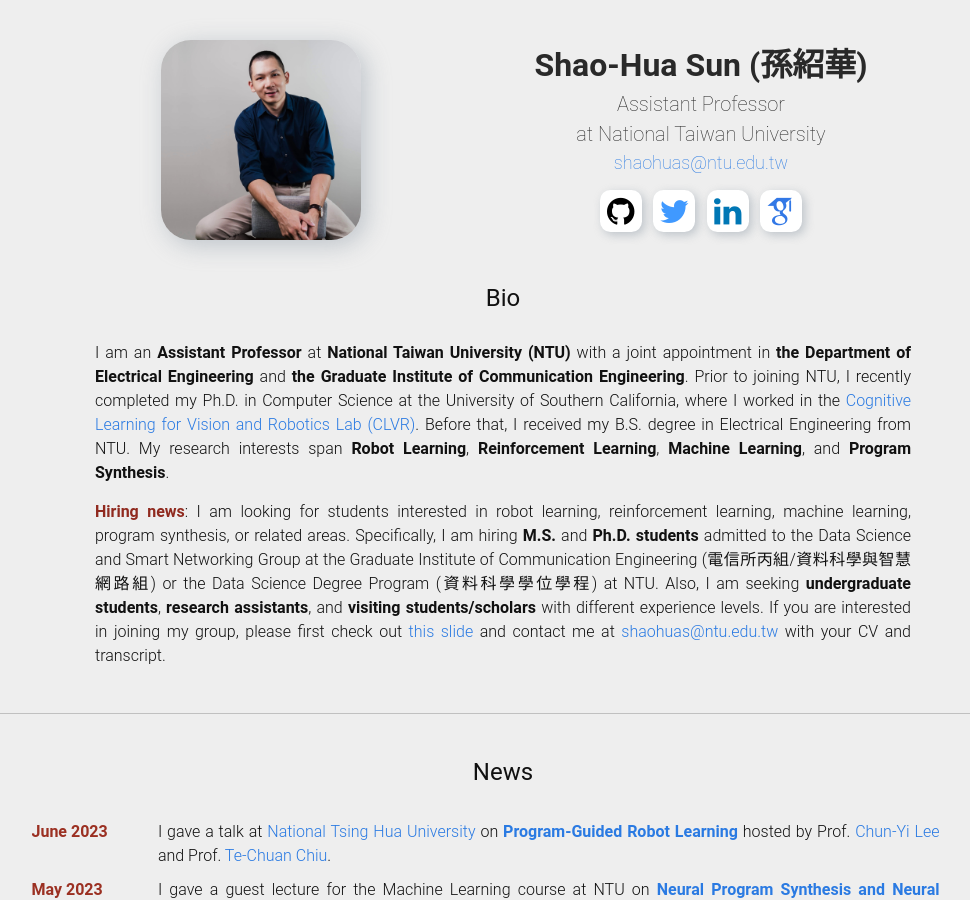
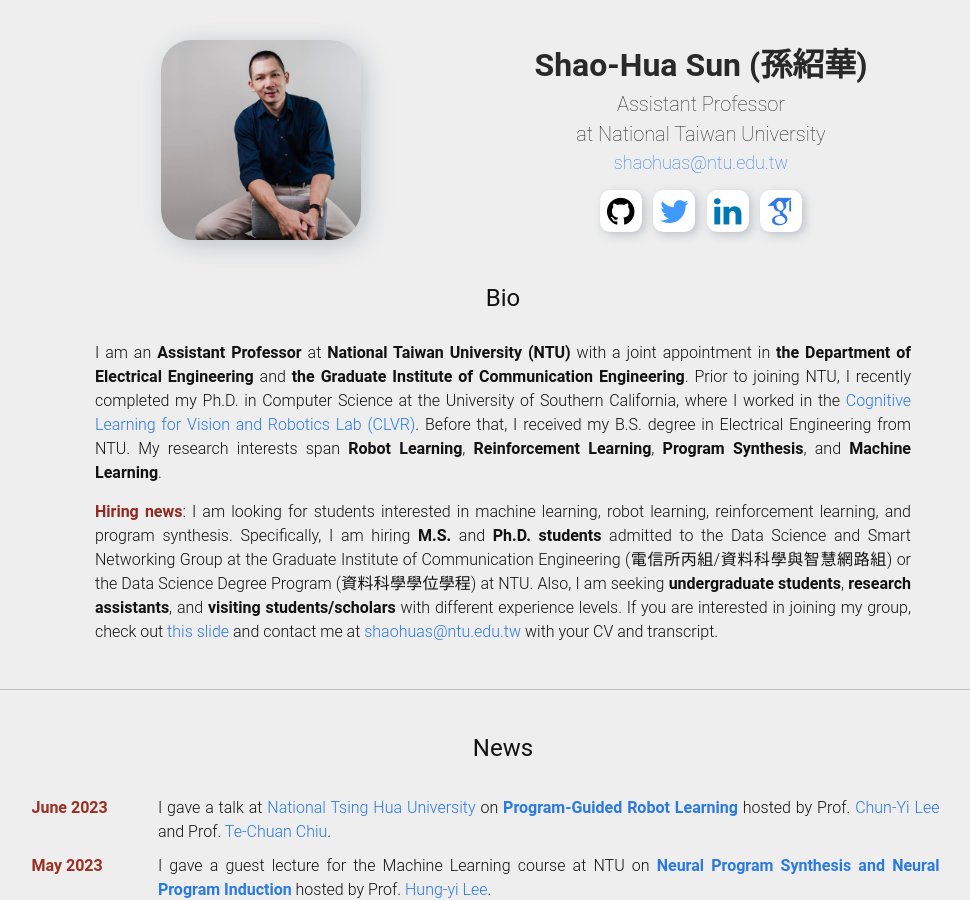
Before and after one commit to shaohua0116/shaohua0116.github.io, a Jekyll site: the page built from index.html, in a window 1280 px wide and 900 px high. Shown: the whole window, without its empty margins (137-1107 px from the left). Built offline with Jekyll 4.4.1, drawn with Linux system fonts in a browser that asks for light colours; some web fonts are replaced.

Commit message:
update bio & hiring

```diff
--- a/_data/bio.yml
+++ b/_data/bio.yml
@@ -10,9 +10,9 @@
   date:     "June 2017"
   title:    ""
   content:
-    me: "I am an <strong>Assistant Professor</strong> at <strong>National Taiwan University (NTU)</strong> with a joint appointment in <strong>the Department of Electrical Engineering</strong> and <strong>the Graduate Institute of Communication Engineering</strong>. Prior to joining NTU, I recently completed my Ph.D. in Computer Science at the University of Southern California, where I worked in the <a href='http://clvrai.com/' target='_blank'>Cognitive Learning for Vision and Robotics Lab (CLVR)</a>. Before that, I received my B.S. degree in Electrical Engineering from NTU. My research interests span <strong>Robot Learning</strong>, <strong>Reinforcement Learning</strong>, <strong>Machine Learning</strong>, and <strong>Program Synthesis</strong>."
-    hiring: "<p><span style='color: #902a1f;'><strong>Hiring news</strong></span>: I am looking for students interested in robot learning, reinforcement learning, machine learning, program synthesis, or related areas. Specifically, I am hiring <strong>M.S.</strong> and <strong>Ph.D. students</strong> admitted to the Data Science and Smart Networking Group at the Graduate Institute of Communication Engineering (電信所丙組/資料科學與智慧網路組) or the Data Science Degree Program (資料科學學位學程) at NTU. Also, I am seeking <strong>undergraduate students</strong>, <strong>research assistants</strong>, and <strong>visiting students/scholars</strong> with different experience levels.
-    If you are interested in joining my group, please first check out <a href='https://drive.google.com/file/d/13sMz1IDjLUrrZpF4c7_vz7HEaeuBWUww/view?usp=share_link' target='_blank'>this slide</a> and contact me at <a href = 'mailto: shaohuas@ntu.edu.tw'>shaohuas@ntu.edu.tw</a> with your CV and transcript.</p>"
+    me: "I am an <strong>Assistant Professor</strong> at <strong>National Taiwan University (NTU)</strong> with a joint appointment in <strong>the Department of Electrical Engineering</strong> and <strong>the Graduate Institute of Communication Engineering</strong>. Prior to joining NTU, I recently completed my Ph.D. in Computer Science at the University of Southern California, where I worked in the <a href='http://clvrai.com/' target='_blank'>Cognitive Learning for Vision and Robotics Lab (CLVR)</a>. Before that, I received my B.S. degree in Electrical Engineering from NTU. My research interests span <strong>Robot Learning</strong>, <strong>Reinforcement Learning</strong>, <strong>Program Synthesis</strong>, and <strong>Machine Learning</strong>."
+    hiring: "<p><span style='color: #902a1f;'><strong>Hiring news</strong></span>: I am looking for students interested in machine learning, robot learning, reinforcement learning, and program synthesis. Specifically, I am hiring <strong>M.S.</strong> and <strong>Ph.D. students</strong> admitted to the Data Science and Smart Networking Group at the Graduate Institute of Communication Engineering (電信所丙組/資料科學與智慧網路組) or the Data Science Degree Program (資料科學學位學程) at NTU. Also, I am seeking <strong>undergraduate students</strong>, <strong>research assistants</strong>, and <strong>visiting students/scholars</strong> with different experience levels.
+    If you are interested in joining my group, check out <a href='https://drive.google.com/file/d/13sMz1IDjLUrrZpF4c7_vz7HEaeuBWUww/view?usp=share_link' target='_blank'>this slide</a> and contact me at <a href = 'mailto: shaohuas@ntu.edu.tw'>shaohuas@ntu.edu.tw</a> with your CV and transcript.</p>"
 
 
 taai_ai_forum: "<p><span style='color: #902a1f;'><strong>Talk</strong></span>: I gave a talk at <a href='https://aiforum2023.cs.nthu.edu.tw/'>TAAI AI Forum 2023</a> on <a href='/talk/TAAI_AI_Forum_2023.pdf'>Learning to Synthesize Programs as Interpretable and Generalizable Reinforcement Learning Policies</a>, covering our works that re-formulate solving reinforcement Learning tasks as program synthesis problems."
```
